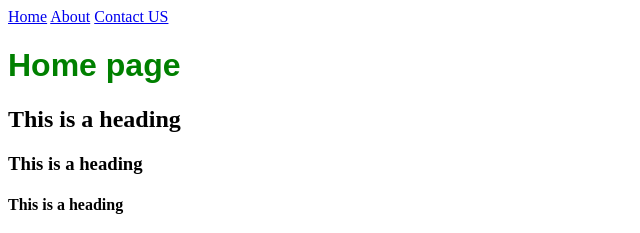
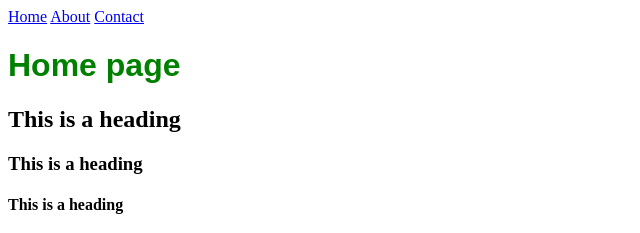
Before and after one commit to KHAYE1/My-e-commerce-store, a plain HTML site: page index.html in a window 1280 px wide. Shown: the top 233 px of the page, 0-640 px from the left. Drawn offline with Linux system fonts and the light colour scheme.

Commit message:
Update index.html

```diff
--- a/index.html
+++ b/index.html
@@ -7,7 +7,7 @@
         <body><div id="menu">
 			<a href="index.html">Home</a>
 			<a href="About.html">About</a>
-			<a href="contact.html">Contact US</a>
+			<a href="contact.html">Contact</a>
 		</div>
             <h1>Home page</h1>
             <h2>This is a heading</h2>
```
